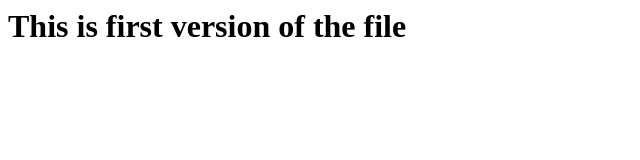
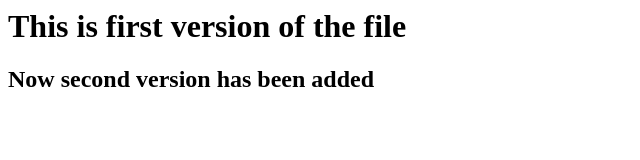
Before and after one commit to ziasqa/repo1, a plain HTML site: page index.html in a window 1280 px wide. Shown: the whole page, without its empty margins (0-640 px from the left). Drawn offline with Linux system fonts and the light colour scheme.

Commit message:
2ndVersion

```diff
--- a/index.html
+++ b/index.html
@@ -1 +1,2 @@
 <h1>This is first version of the file</h1>
+<h2>Now second version has been added</h2>
```
